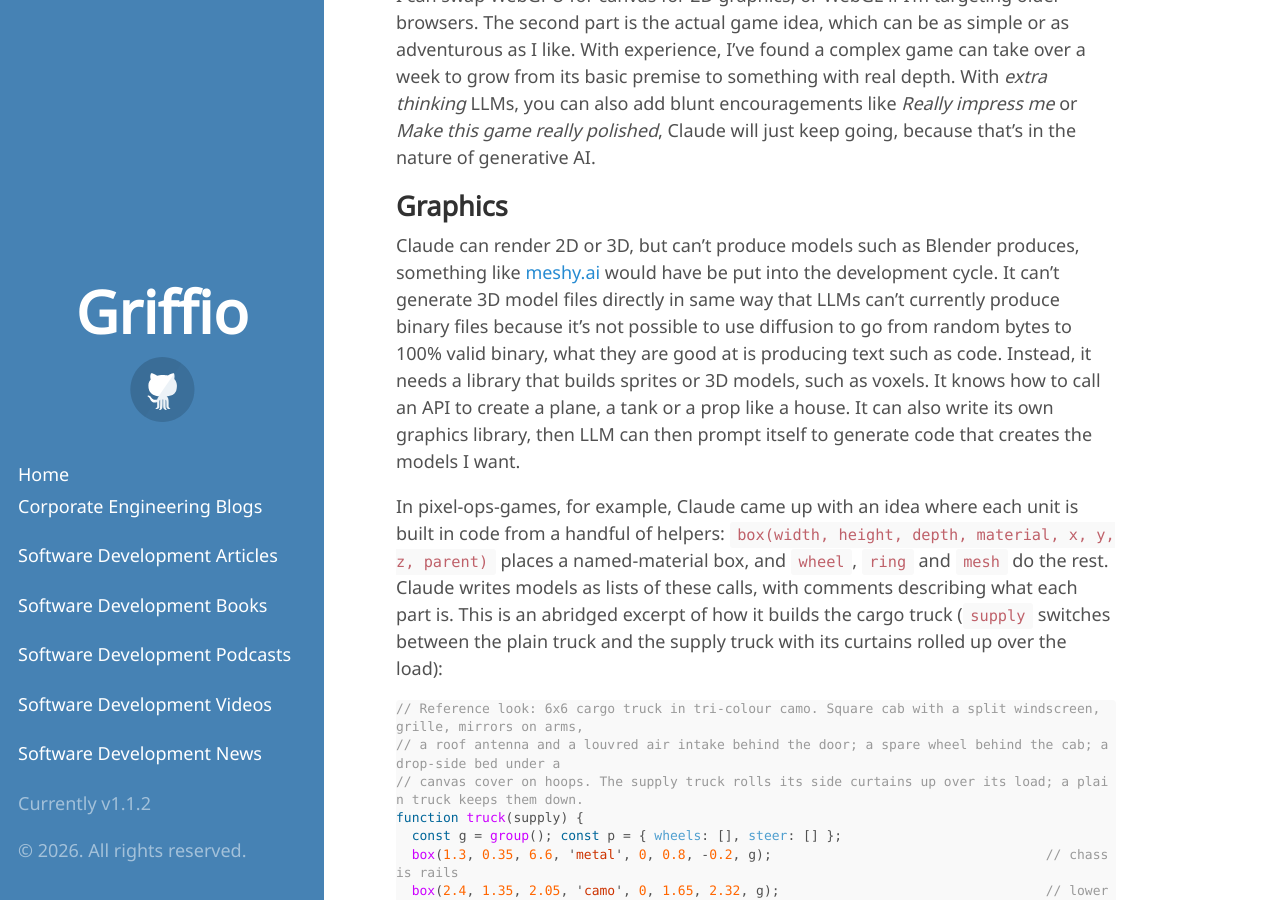
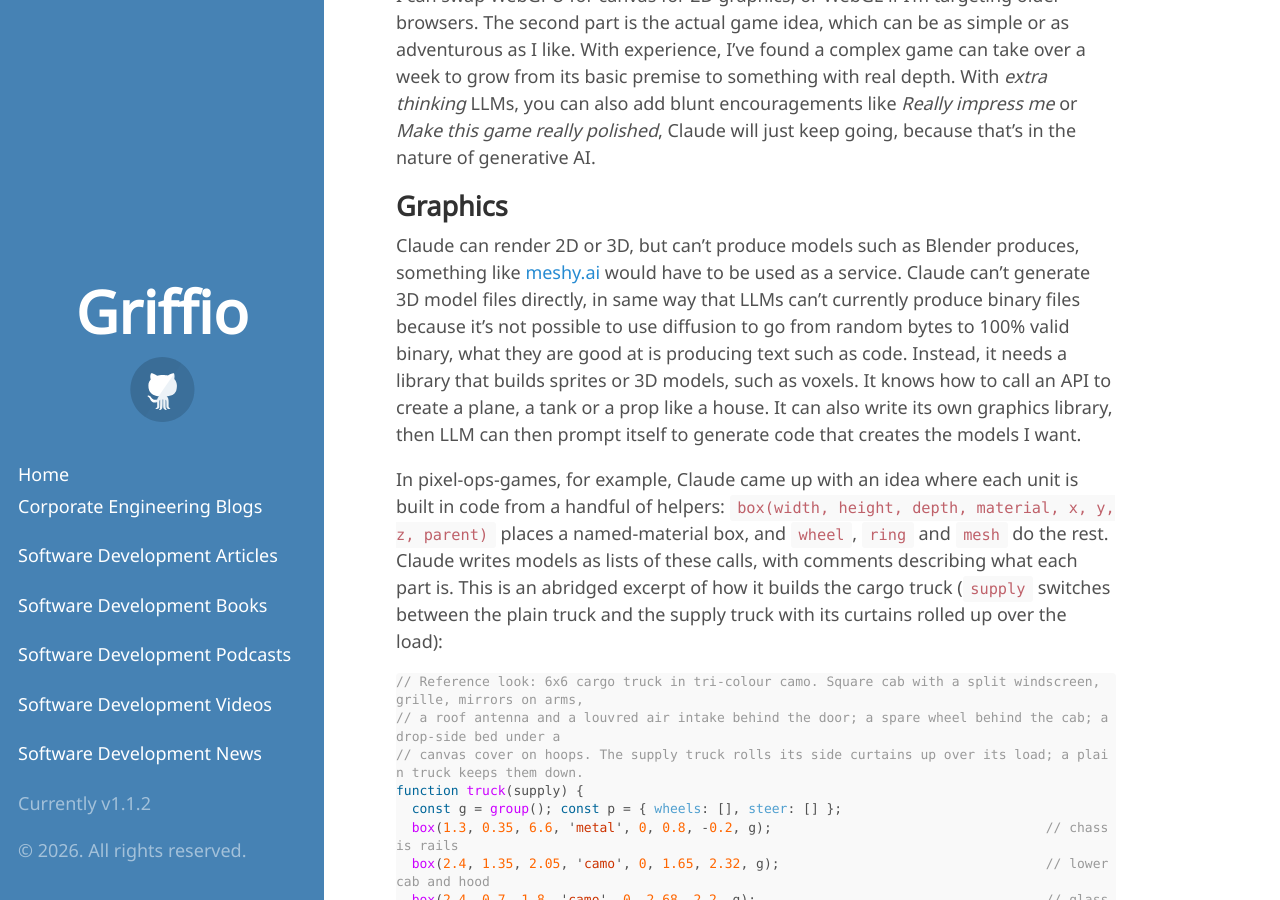
Before and after one commit to griffio/griffio.github.io, a Jekyll site: the page built from _posts/2026-11-10-Using-Claude-Code-For-Agent-Driven-Web-Browser-Games.md, in a window 1280 px wide and 900 px high, scrolled down 921 px. Built offline with Jekyll 4.4.1, drawn with Linux system fonts in a browser that asks for light colours; some web fonts are replaced.

Commit message:
Update 2026-11-10-Using-Claude-Code-For-Agent-Driven-Web-Browser-Games.md

```diff
--- a/_posts/2026-11-10-Using-Claude-Code-For-Agent-Driven-Web-Browser-Games.md
+++ b/_posts/2026-11-10-Using-Claude-Code-For-Agent-Driven-Web-Browser-Games.md
@@ -33,7 +33,7 @@
 
 ## Graphics
 
-Claude can render 2D or 3D, but can't produce models such as Blender produces, something like [meshy.ai](https://www.meshy.ai/) would have be put into the development cycle. It can't generate 3D model files directly in same way that LLMs can't currently produce binary files because it's not possible to use diffusion to go from random bytes to 100% valid binary, what they are good at is producing text such as code. Instead, it needs a library that builds sprites or 3D models, such as voxels. It knows how to call an API to create a plane, a tank or a prop like a house. It can also write its own graphics library, then LLM can then prompt itself to generate code that creates the models I want.
+Claude can render 2D or 3D, but can't produce models such as Blender produces, something like [meshy.ai](https://www.meshy.ai/) would have to be used as a service. Claude can't generate 3D model files directly, in same way that LLMs can't currently produce binary files because it's not possible to use diffusion to go from random bytes to 100% valid binary, what they are good at is producing text such as code. Instead, it needs a library that builds sprites or 3D models, such as voxels. It knows how to call an API to create a plane, a tank or a prop like a house. It can also write its own graphics library, then LLM can then prompt itself to generate code that creates the models I want.
 
 In pixel-ops-games, for example, Claude came up with an idea where each unit is built in code from a handful of helpers: `box(width, height, depth, material, x, y, z, parent)` places a named-material box, and `wheel`, `ring` and `mesh` do the rest. Claude writes models as lists of these calls, with comments describing what each part is. This is an abridged excerpt of how it builds the cargo truck (`supply` switches between the plain truck and the supply truck with its curtains rolled up over the load):
 
```
